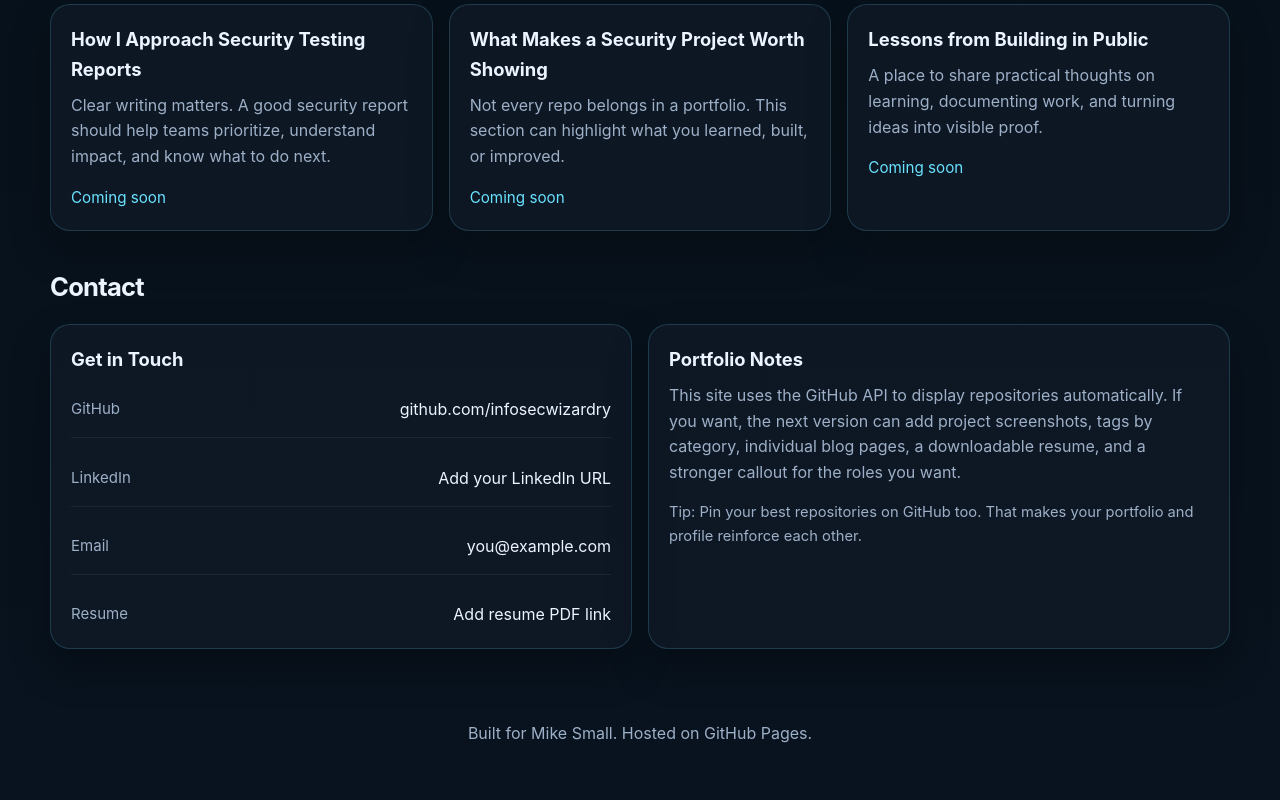
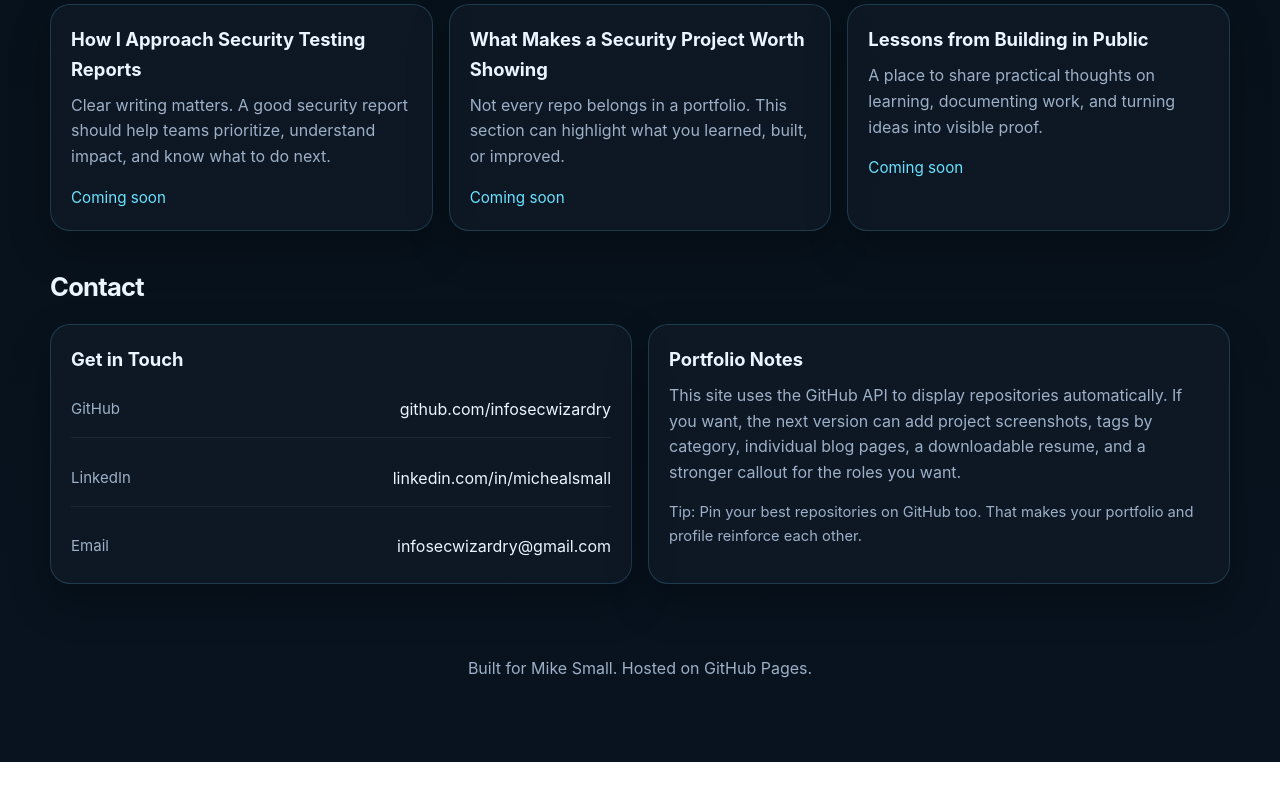
Before and after one commit to infosecwizardry/infosecwizardry.github.io, a plain HTML site: page index.html in a window 1280 px wide. Shown: the part 1784-2584 px from the top of the page. After the commit the page ends 2546 px from the top, so only its background shows below. Drawn offline with Linux system fonts and the light colour scheme; no server answers.

Commit message:
Update contact links in index.html

```diff
--- a/index.html
+++ b/index.html
@@ -635,16 +635,13 @@ Publish clear blog posts</pre>
               </div>
               <div class="contact-item">
                 <span class="contact-label">LinkedIn</span>
-                <a href="#">Add your LinkedIn URL</a>
+                <a href="https://www.linkedin.com/in/michealsmall/" target="_blank" rel="noreferrer">linkedin.com/in/michealsmall</a>
               </div>
               <div class="contact-item">
                 <span class="contact-label">Email</span>
-                <a href="mailto:you@example.com">you@example.com</a>
+                <a href="mailto:infosecwizardry@gmail.com">infosecwizardry@gmail.com</a>
               </div>
-              <div class="contact-item">
-                <span class="contact-label">Resume</span>
-                <a href="#">Add resume PDF link</a>
-              </div>
+
             </div>
           </article>
 
```
